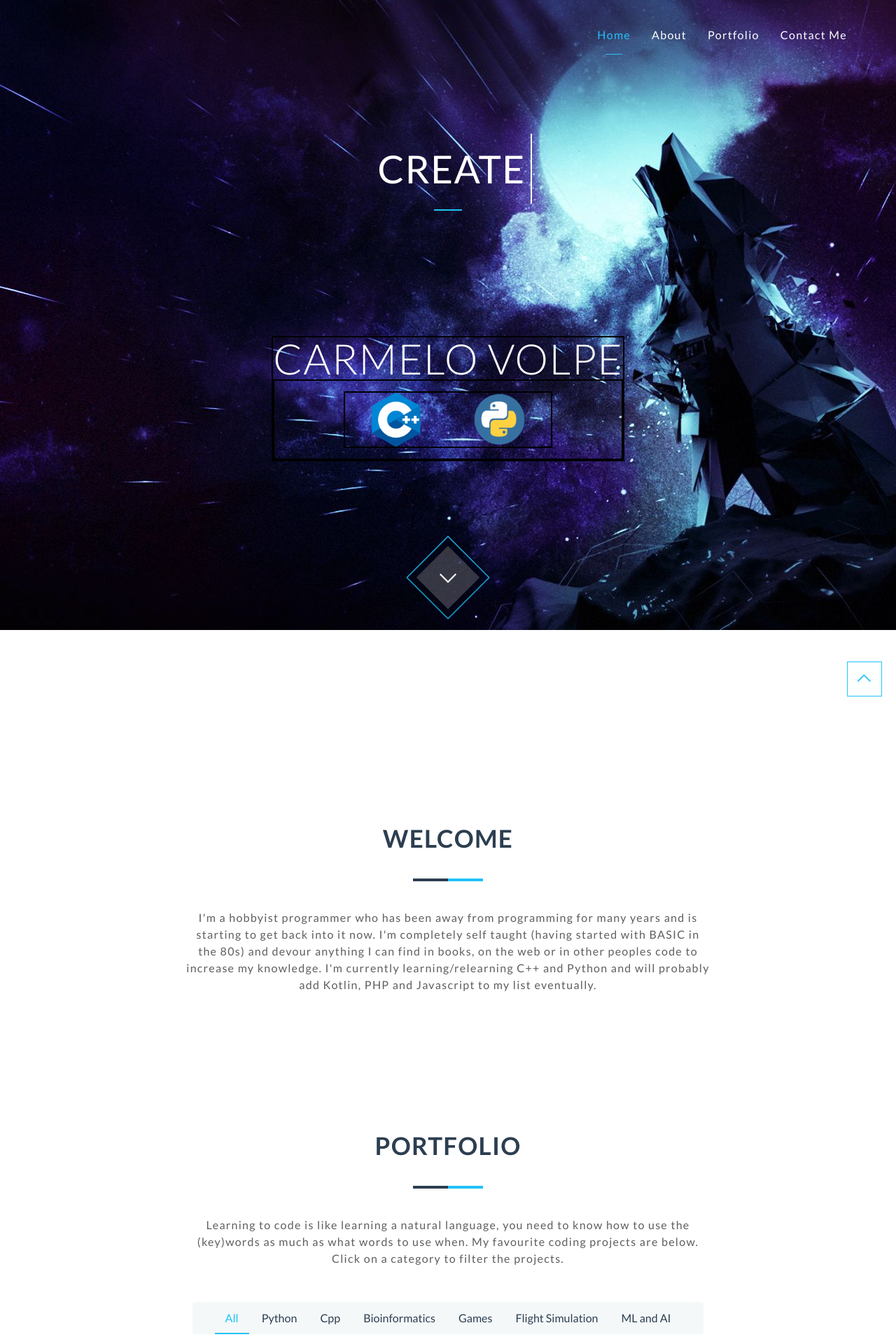
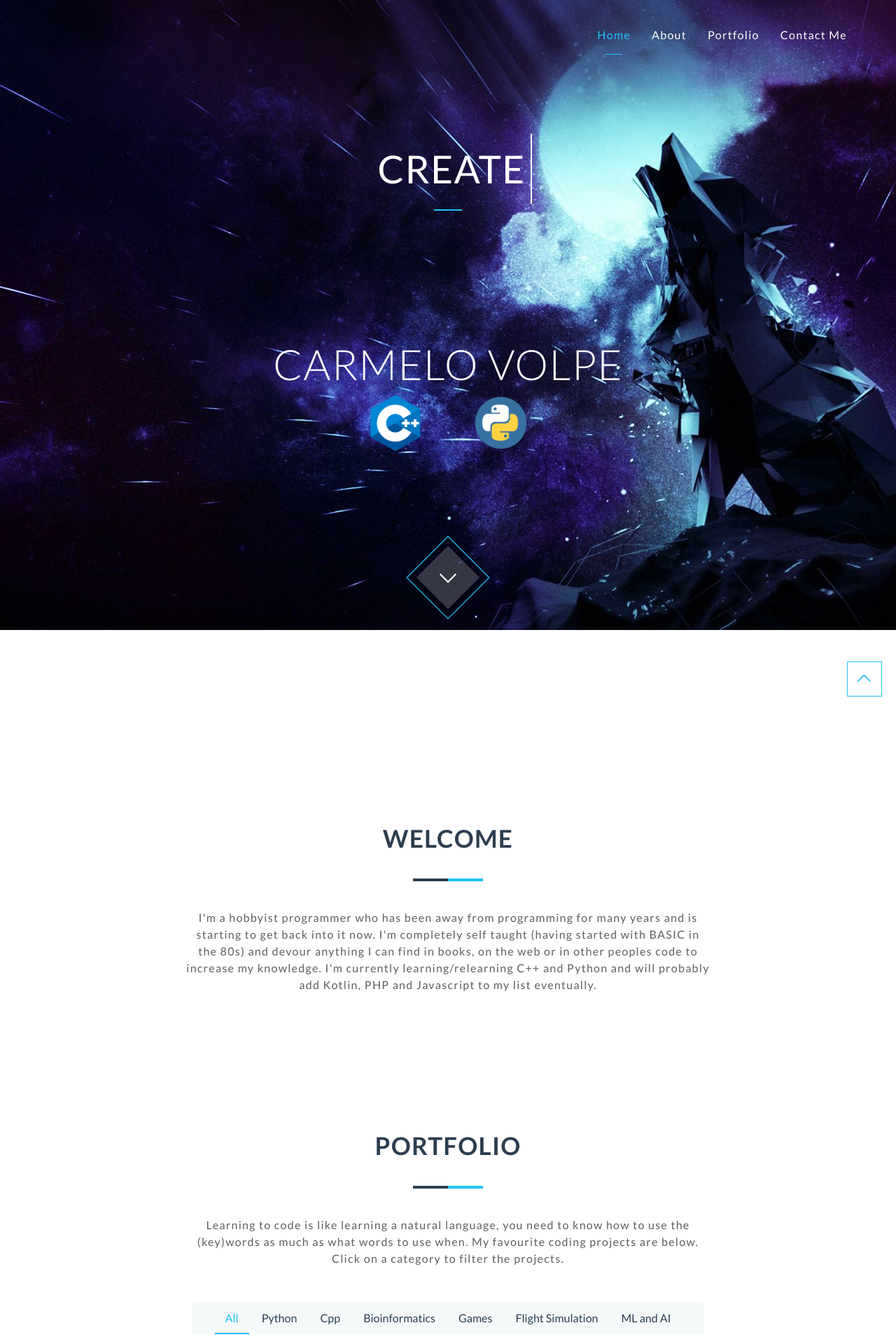
Before and after one commit to Gamernaut/gamernaut.github.io, a Jekyll site: the page built from index.html, in a window 1280 px wide. Shown: the top 1920 px of the page at 70% size. Built offline with Jekyll 4.4.1, drawn with Linux system fonts in a browser that asks for light colours; nearby versions of some CDN libraries.

Commit message:
Update header.html

```diff
--- a/_includes/header.html
+++ b/_includes/header.html
@@ -58,33 +58,14 @@
           <span class="input-cursor"></span>
         </div>
 
-<!-- Original code
-        <div class="row heading-title">
-          <hr class="small">
-          <div style="min-height: 400px; display: block; margin-left: auto; margin-right: auto;border: 2px solid green">
-            <div style="display: block; margin-left: auto; margin-right: auto;border: 2px solid blue">
-            <div class="flex-container">
-                <table style="border: 2px solid black">
-                 <tr style="border: 2px solid black">
-                   <td colspan="2"><h1 class="thin">{{ site.header-title }}</h1></td>
-                  </tr>
-                 <tr style="border: 2px solid purple">
-                   <td style="width: 50%; text-align: center"><img src="{{ site.baseurl }}/images/logos/cplusplus.png" width="35%" alt="Cplusplus.png logo"/></td>
-                   <td style="width: 50%; text-align: center"><img src="{{ site.baseurl }}/images/logos/python.png" width="35%" alt="Python.png logo"/></td>
-                  </tr>
-              </table>
-            </div>
-          </div>
-        </div>
--->
+        <!-- Diaplys name and logos box -->
         <div>
            <hr class="small">
            <div style="min-height: 350px; display: block; margin-left: auto; margin-right: auto;">
-             <div style="position: absolute; left: 50%; bottom: 0px; -webkit-transform: translateX(-50%); transform: translateX(-50%); border: 2px solid black">
+             <div style="position: absolute; left: 50%; bottom: 0px; -webkit-transform: translateX(-50%); transform: translateX(-50%);">
                <h1 class="thin">{{ site.header-title }}</h1>
-               <!-- <div style="display: flex; vertical-align: top; horizonal-align: center; width: 80%; margin: 15px; border: 2px solid green"> -->
-               <div style="display: flex; justify-content: center; border: 2px solid black">
-                 <div style="display: flex; vertical-align: top; justify-content: center; width: 60%; margin: 15px; border: 2px solid black">
+               <div style="display: flex; justify-content: center;">
+                 <div style="display: flex; vertical-align: top; justify-content: center; width: 60%; margin: 15px;">
                    <img style="display: block; margin-left: auto; margin-right: auto;" src="{{ site.baseurl }}/images/logos/cplusplus.png" width="25%" alt="Cplusplus.png logo"/>
                    <img style="display: block; margin-left: auto; margin-right: auto;" src="{{ site.baseurl }}/images/logos/python.png" width="25%" alt="Python.png logo"/>
                  </div>
```
